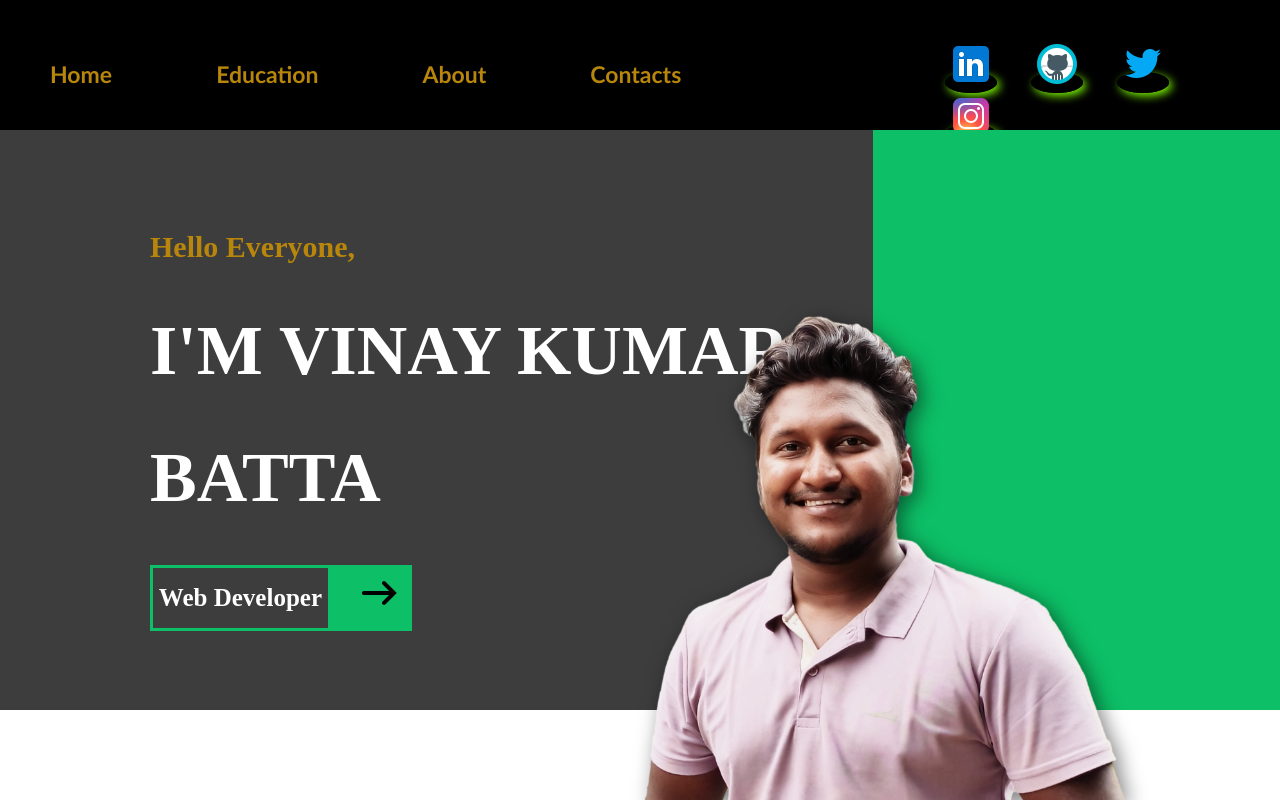
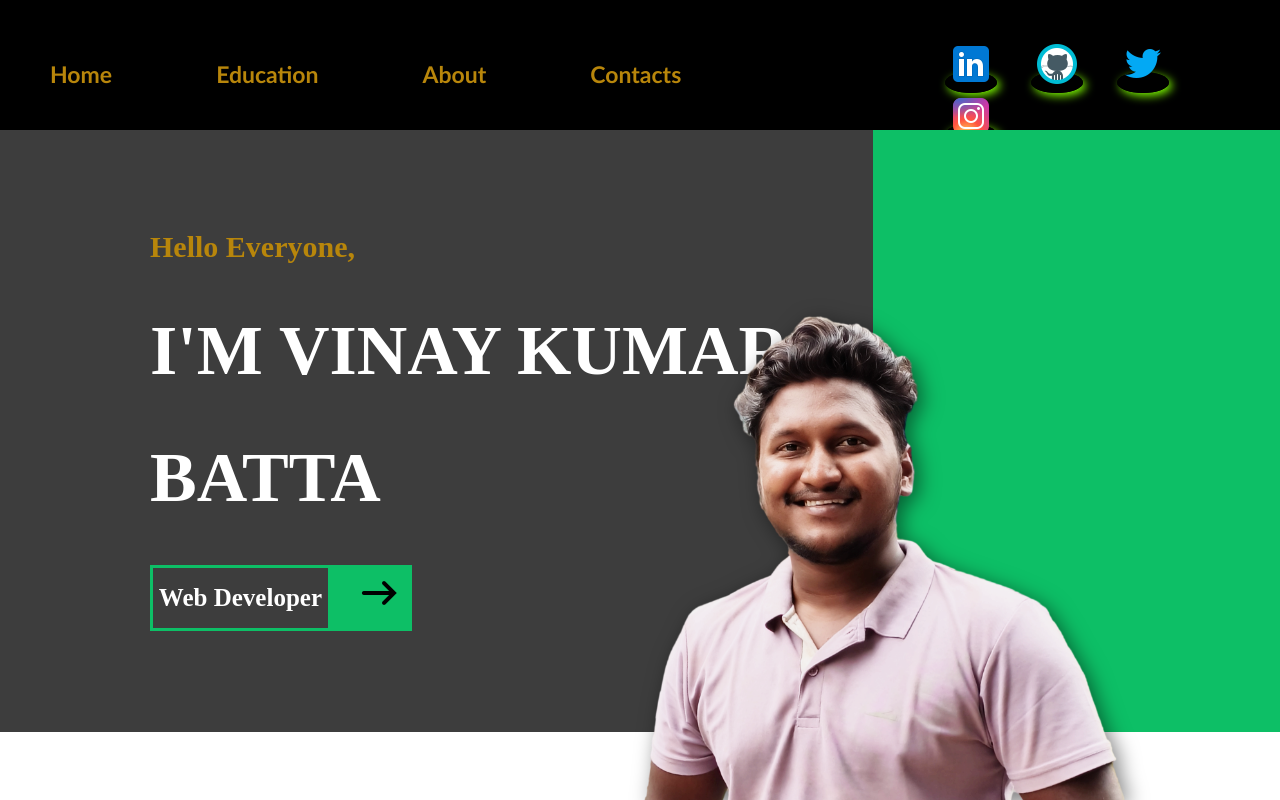
Before and after one commit to Vinaykumar222002/portfolio, a Django app: page / in a window 1280 px wide. Run offline with Django 5.2, Linux system fonts and the light colour scheme.

Commit message:
Update index.css

```diff
--- a/static/css/index.css
+++ b/static/css/index.css
@@ -67,7 +67,7 @@ body {
 #content-left
 {
     width:75%;
-    height:580px;
+    height:602px;
     background-color: rgba(0, 0, 0, 0.762);
     color:darkgoldenrod;
 }
@@ -75,7 +75,7 @@ body {
 #content-right
 {
     width:35%;
-    height:580px;
+    height:602px;
     background-color: rgb(13, 191, 102);
 }
 
```
